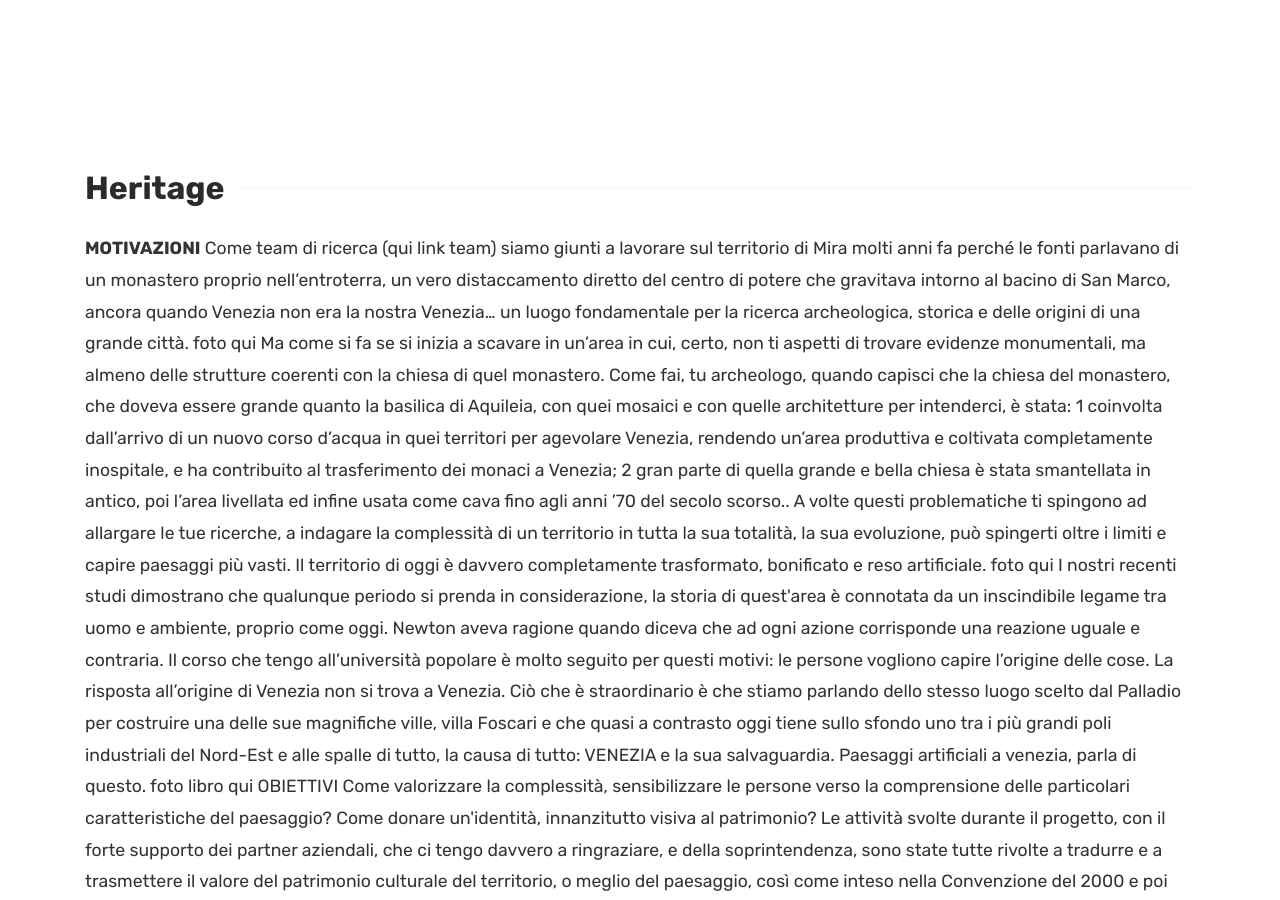
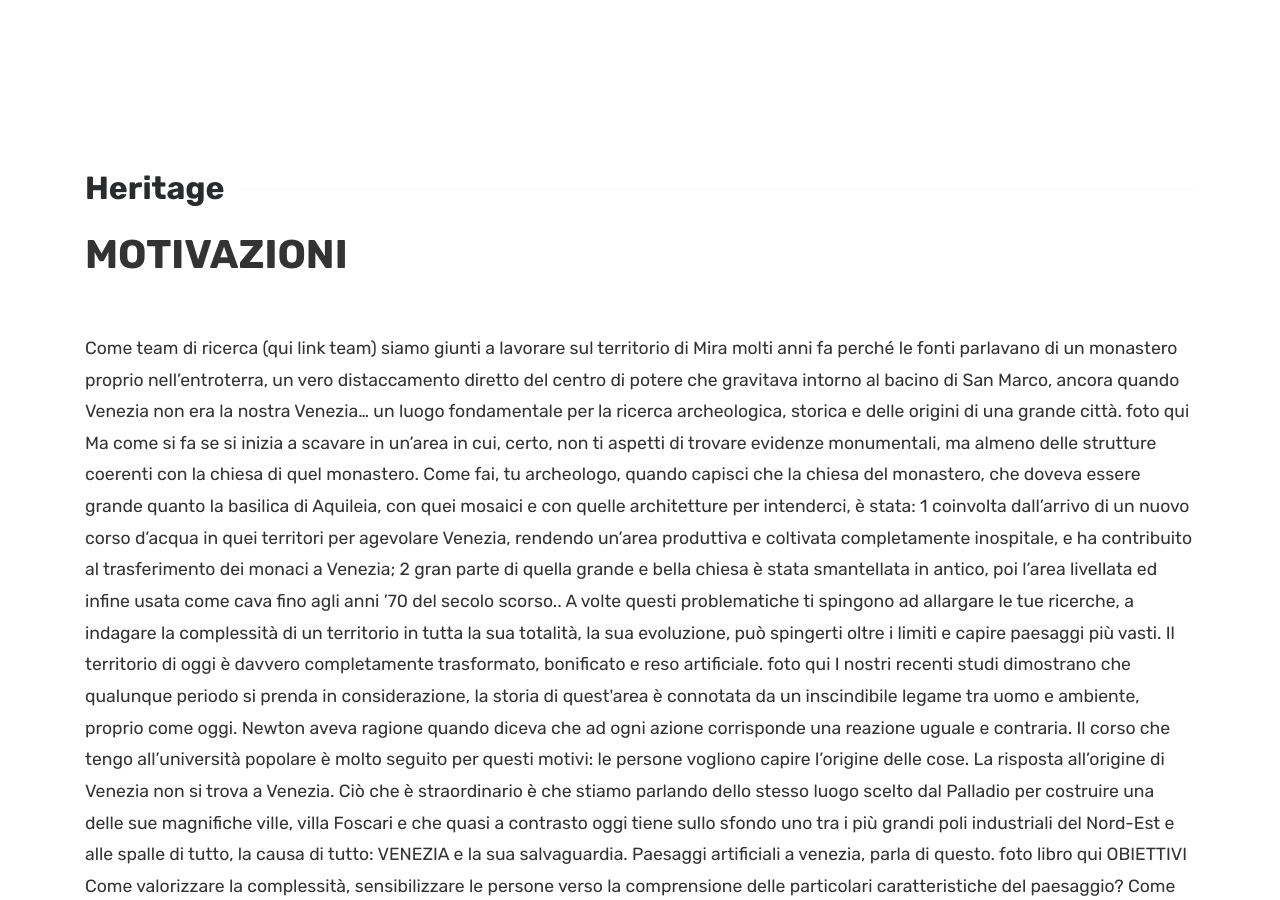
Before and after one commit to valrem93/SantIlarioeilBrenta_test, a Jekyll site: the page built from docs/heritage.html, in a window 1280 px wide and 900 px high. Built offline with Jekyll 4.4.1, drawn with Linux system fonts in a browser that asks for light colours.

Commit message:
Update heritage.html

```diff
--- a/docs/heritage.html
+++ b/docs/heritage.html
@@ -3,8 +3,8 @@ layout: page
 title: Heritage
 ---
 
-<b>MOTIVAZIONI</b>
-Come team di ricerca (qui link team) siamo giunti a lavorare sul territorio di Mira molti anni fa perché le fonti parlavano di un monastero proprio nell’entroterra,
+<h1><b>MOTIVAZIONI</b></h1>
+ <br>Come team di ricerca (qui link team) siamo giunti a lavorare sul territorio di Mira molti anni fa perché le fonti parlavano di un monastero proprio nell’entroterra,
 un vero distaccamento diretto del centro di potere che gravitava intorno al bacino di San Marco, ancora quando Venezia non era la nostra Venezia… un luogo fondamentale
 per la ricerca archeologica, storica e delle origini di una grande città.
 foto qui
```
